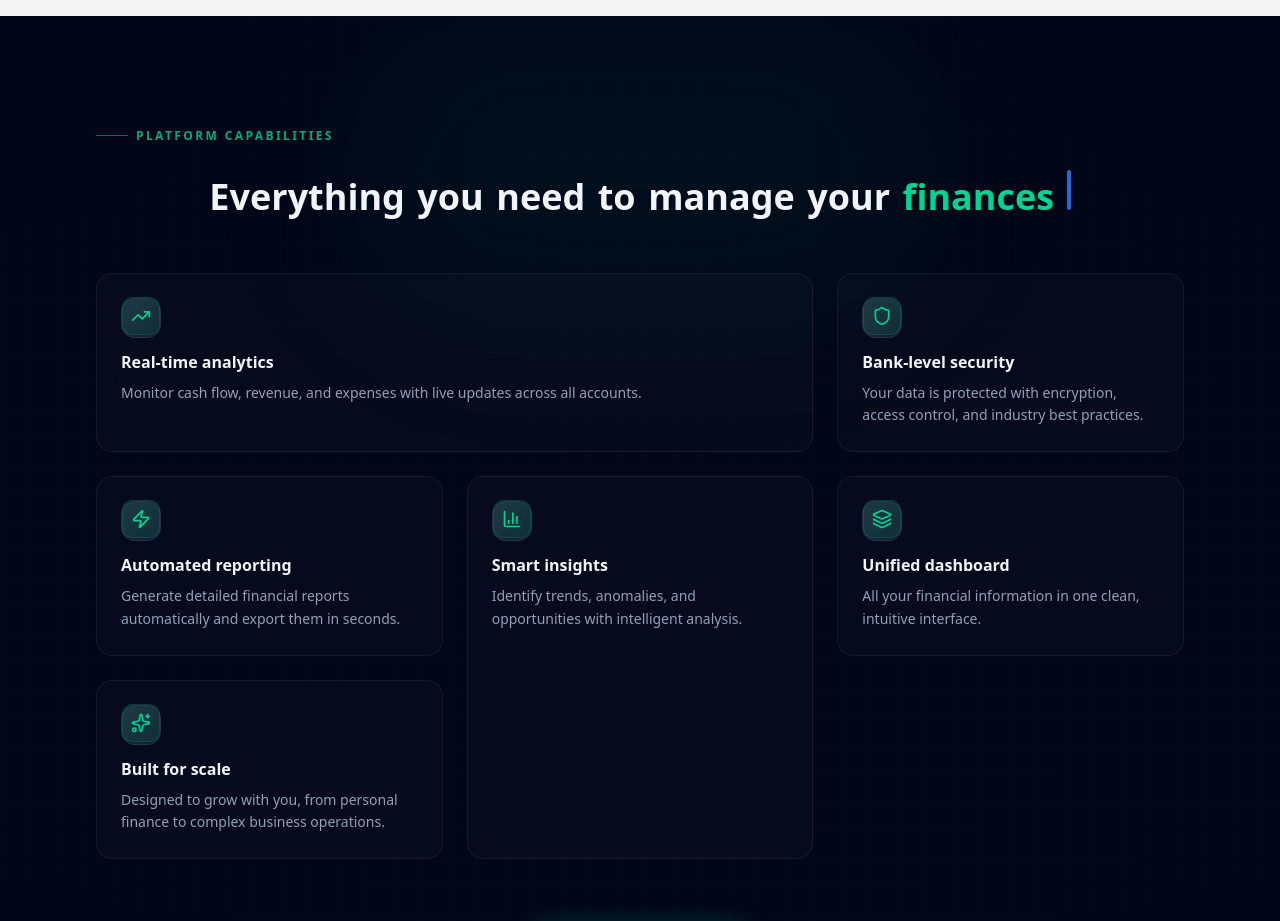
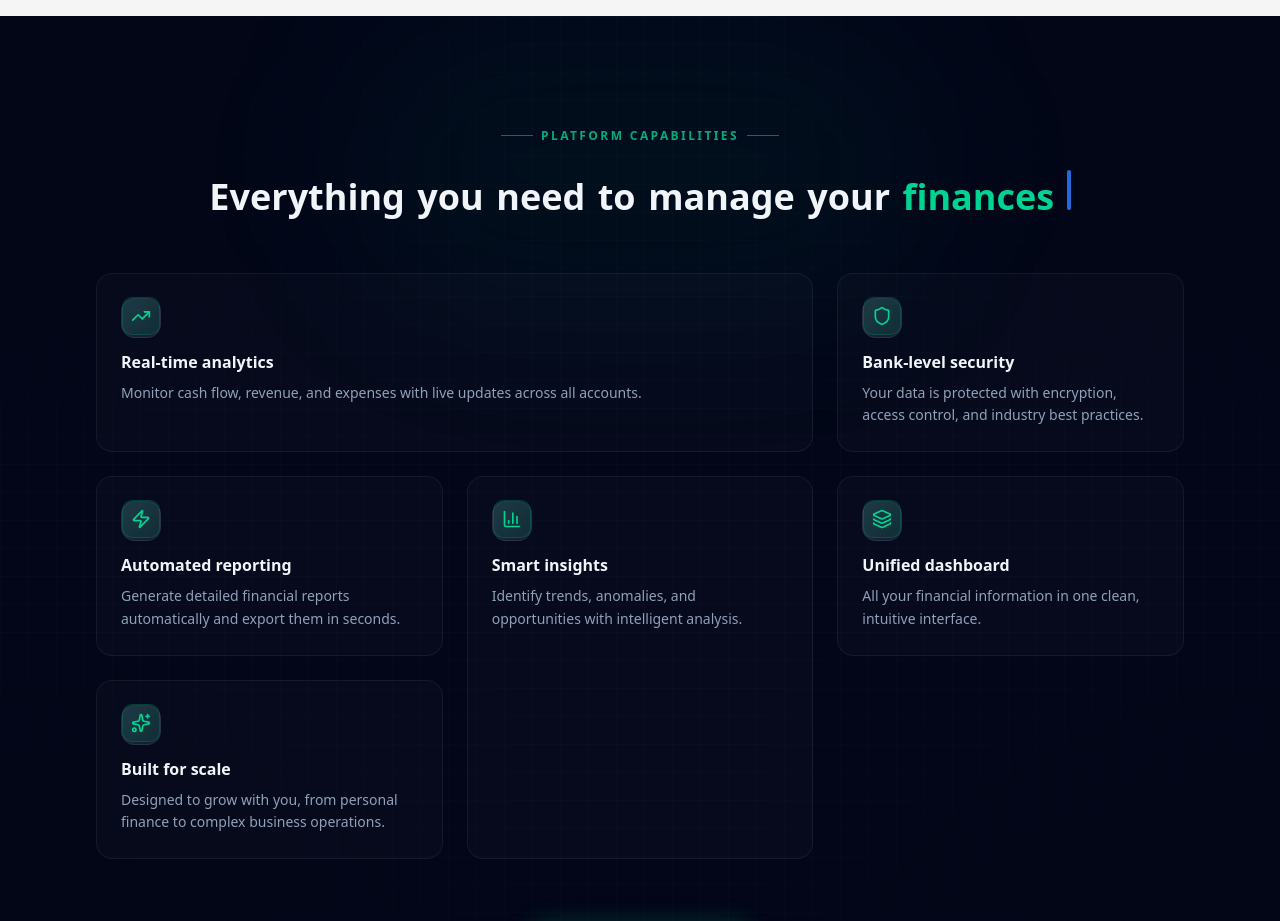
Before and after one commit to luchersou/swiftfin-nextjs, a Next.js app: page / in a window 1280 px wide. Shown: the part 1340-2261 px from the top of the page. Built offline with nearby package versions, Linux system fonts and the light colour scheme.

Commit message:
style: standardize eyebrow badge in KeyFeatures section

```diff
--- a/src/components/sections/KeyFeatures.tsx
+++ b/src/components/sections/KeyFeatures.tsx
@@ -57,12 +57,13 @@ export function KeyFeatures() {
           whileInView={{ opacity: 1, y: 0, filter: "blur(0px)" }}
           viewport={{ once: true }}
           transition={{ duration: 0.6, delay: 0.2, ease: "easeOut" }}
-          className="flex items-center gap-2 mb-6"
+          className="flex items-center justify-center gap-2 mb-6"
         >
           <div className="h-px w-8 bg-emerald-500/60" />
           <span className="text-xs font-semibold tracking-[0.2em] uppercase text-emerald-400/80">
             Platform capabilities
           </span>
+          <div className="h-px w-8 bg-emerald-500/60" />
         </motion.div>
 
         {/* Heading */}
```
